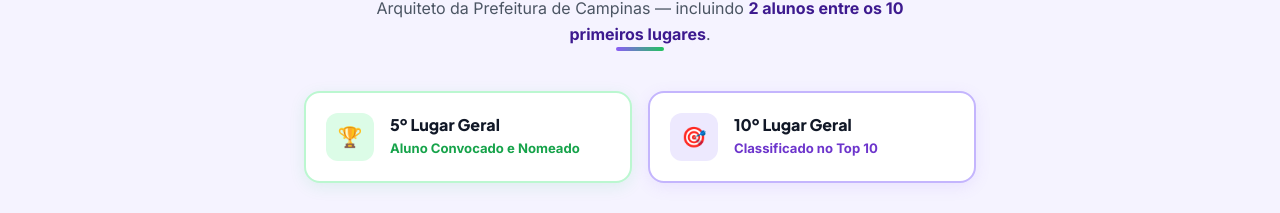
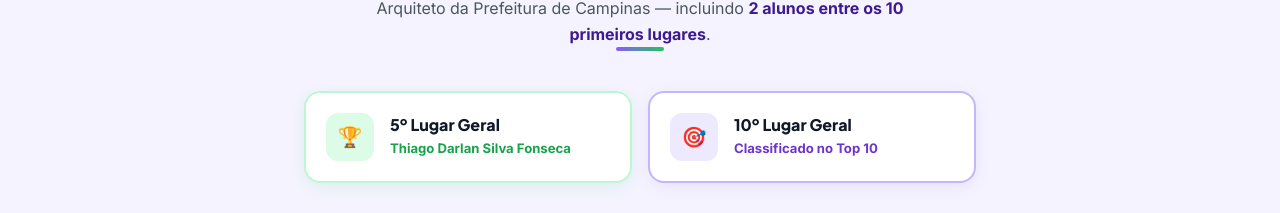
Before and after one commit to felinjob/resumo-santos, a Next.js app: page / in a window 1280 px wide. Shown: the part 2792-3005 px from the top of the page. Built offline with nearby package versions, Linux system fonts and the light colour scheme.

Commit message:
feat: incluir nome completo Thiago Darlan Silva Fonseca no card do 5o lugar na CampinasResultsSection

```diff
--- a/components/sections/CampinasResultsSection.tsx
+++ b/components/sections/CampinasResultsSection.tsx
@@ -100,7 +100,7 @@ export default function CampinasResultsSection() {
                   5º Lugar Geral
                 </p>
                 <p style={{ fontSize: "0.82rem", color: "#16a34a", fontWeight: 700, marginTop: "3px" }}>
-                  Aluno Convocado e Nomeado
+                  Thiago Darlan Silva Fonseca
                 </p>
               </div>
             </div>
```
